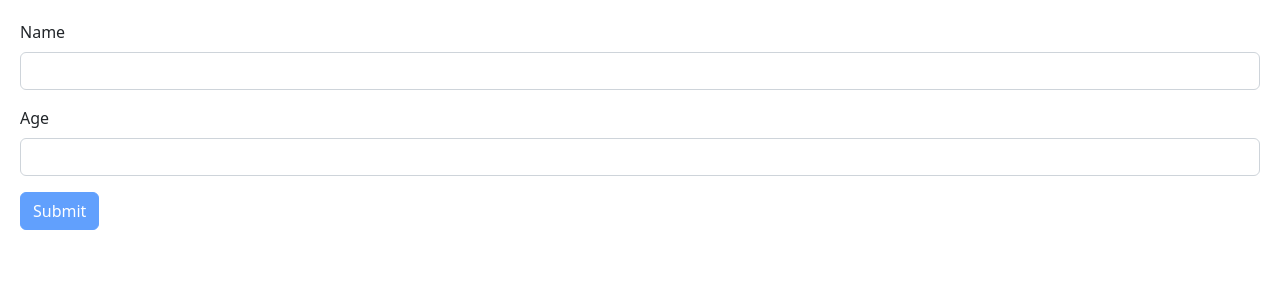
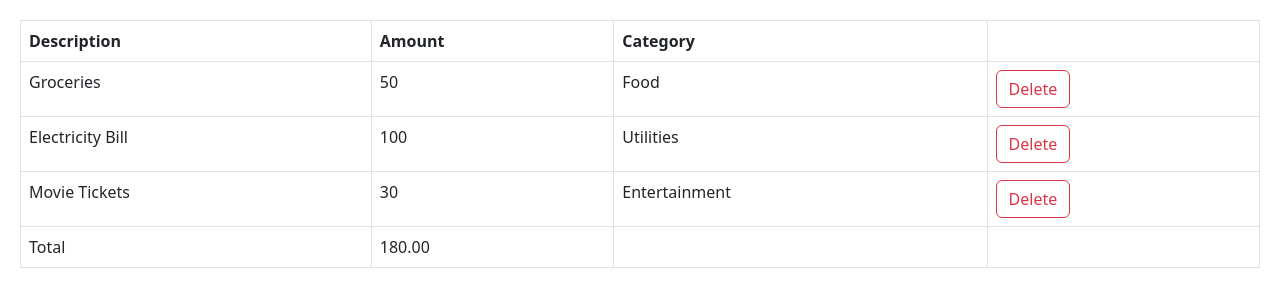
Before and after one commit to liu-xiaotian/react-mosh, a React (Vite) app: page / in a window 1280 px wide. Shown: the top 306 px of the page. Built offline with nearby package versions, Linux system fonts and the light colour scheme; the HTML template or start-up script is replaced by a standard one.

Commit message:
building expenseList

```diff
--- a/src/App.tsx
+++ b/src/App.tsx
@@ -1,9 +1,29 @@
-import Form from "./components/Form";
+import { useState } from "react";
+import ExpenseList from "./expense-tracker/components/ExpenseList";
 
 function App() {
+  const [expenses, setExpenses] = useState([
+    { id: 1, description: "Groceries", amount: 50, category: "Food" },
+    {
+      id: 2,
+      description: "Electricity Bill",
+      amount: 100,
+      category: "Utilities",
+    },
+    {
+      id: 3,
+      description: "Movie Tickets",
+      amount: 30,
+      category: "Entertainment",
+    },
+  ]);
+
   return (
     <div>
-      <Form />
+      <ExpenseList
+        expenses={expenses}
+        onDelete={(id) => setExpenses(expenses.filter((e) => e.id !== id))}
+      />
     </div>
   );
 }
--- /dev/null
+++ b/src/expense-tracker/components/ExpenseList.tsx
@@ -0,0 +1,59 @@
+import "../../../node_modules/bootstrap/dist/css/bootstrap.min.css";
+
+interface Expense {
+  id: number;
+  description: string;
+  amount: number;
+  category: string;
+}
+
+interface Props {
+  expenses: Expense[];
+  onDelete: (id: number) => void;
+}
+const ExpenseList = ({ expenses, onDelete }: Props) => {
+  if (expenses.length === 0) return null;
+
+  return (
+    <table className="table table-bordered">
+      <thead>
+        <tr>
+          <th>Description</th>
+          <th>Amount</th>
+          <th>Category</th>
+          <th></th>
+        </tr>
+      </thead>
+      <tbody>
+        {expenses.map((expense) => (
+          <tr key={expense.id}>
+            <td>{expense.description}</td>
+            <td>{expense.amount}</td>
+            <td>{expense.category}</td>
+            <td>
+              <button
+                className="btn btn-outline-danger"
+                onClick={() => onDelete(expense.id)}
+              >
+                Delete
+              </button>
+            </td>
+          </tr>
+        ))}
+      </tbody>
+      <tfoot>
+        <tr>
+          <td>Total</td>
+          <td>
+            {expenses
+              .reduce((acc, expense) => acc + expense.amount, 0)
+              .toFixed(2)}
+          </td>
+          <td></td>
+          <td></td>
+        </tr>
+      </tfoot>
+    </table>
+  );
+};
+export default ExpenseList;
```
